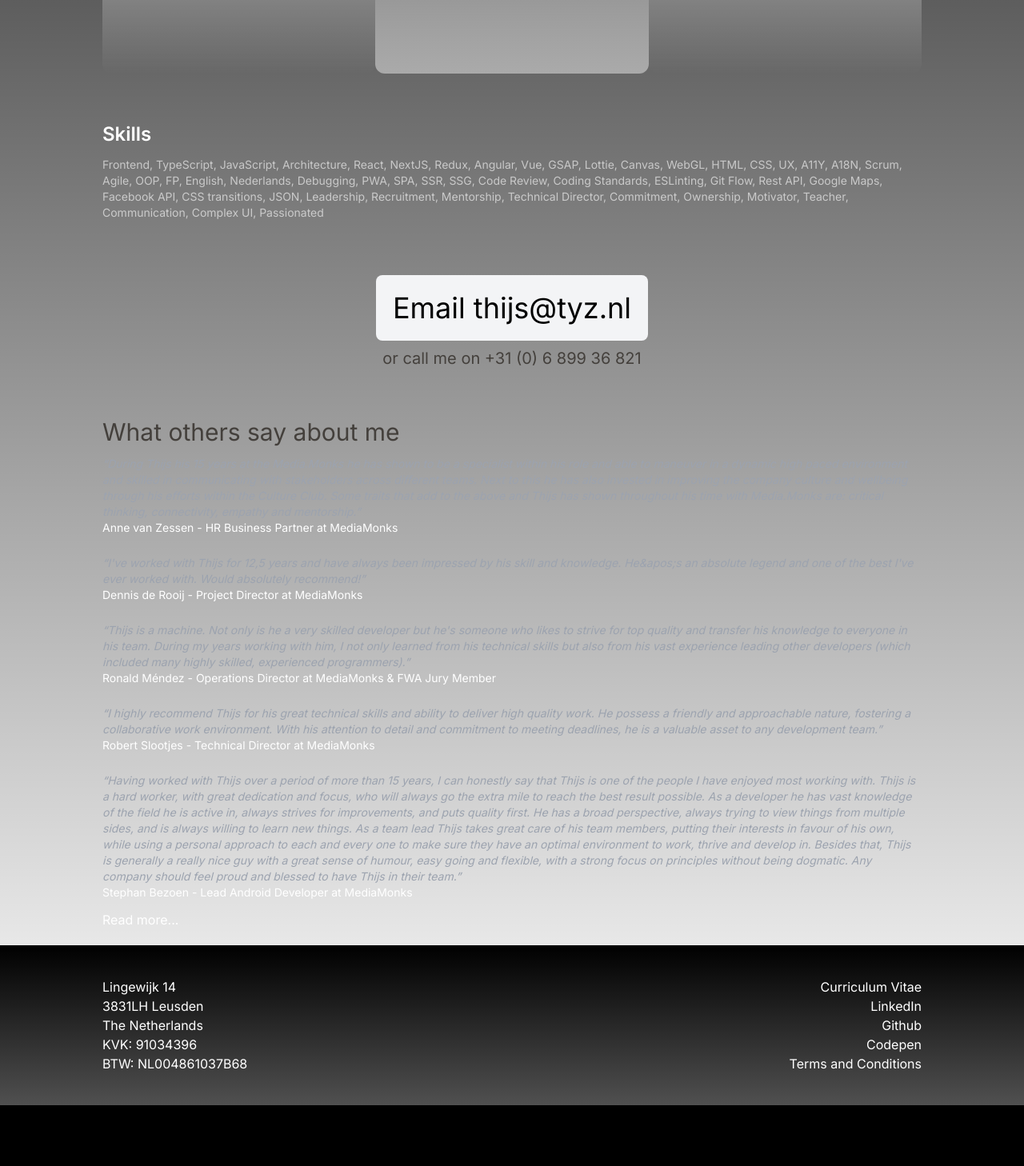
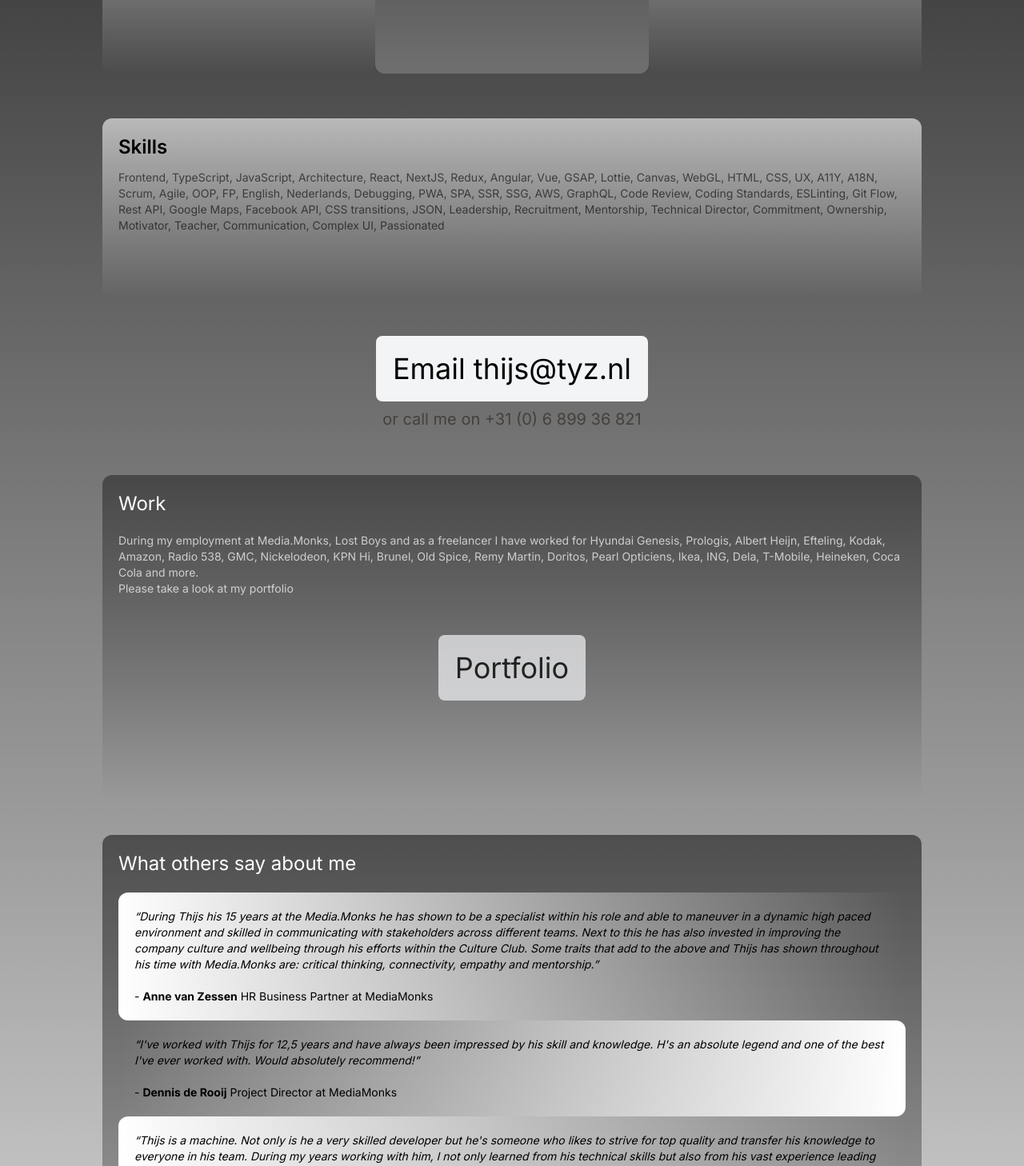
Before and after one commit to ThijsTyZ/tyz, a Next.js app: page / in a window 1280 px wide. Shown: the part 800-2258 px from the top of the page at 80% size. Before the commit the page ends 2182 px from the top, so only its background shows below. Built offline with nearby package versions, Linux system fonts and the light colour scheme.

Commit message:
Add section for portfolio
some more styling updates
typing updates

```diff
--- a/src/app/components/Header.tsx
+++ b/src/app/components/Header.tsx
@@ -9,7 +9,7 @@ export function Header(): ReactElement {
           <h1 className="text-4xl tracking-[-.1em]">TYZ</h1>
           <h3 className="text-s">Think. Yield. Zenith.</h3>
         </Link>
-        <p className="w-1/2 text-right text-xl">
+        <p className="w-1/2 text-right text-s leading-8">
           <a
             href="mailto:thijs@tyz.nl"
             title="Contact me by email on thijs@tyz.nl"
--- a/src/app/data/copy.ts
+++ b/src/app/data/copy.ts
@@ -1,31 +1,41 @@
+import type { ValueOf } from 'next/constants';
+
+export const paths = {
+  home: '/',
+  portfolio: '/portfolio',
+  about: '/about',
+} as const;
+
+type Path = ValueOf<typeof paths>;
+
 type Page = {
-  href: string;
+  path: Path;
   title: string;
 };
 
 export const pages: Array<Page> = [
   {
-    href: '/',
+    path: paths.home,
     title: 'Home',
   },
   {
-    href: '/portfolio',
+    path: paths.portfolio,
     title: 'Portfolio',
   },
   {
-    href: '/about',
+    path: paths.about,
     title: 'About me',
   },
-];
+] as const;
 
 type Skill = {
   name: string;
   description?: string;
   href?: string;
-  alternatives?: Array<string>;
+  alternatives?: ReadonlyArray<string>;
 };
 
-export const skills: Array<Skill> = [
+export const skills: ReadonlyArray<Skill> = [
   {
     name: 'Frontend',
     href: 'https://en.wikipedia.org/wiki/Front-end_web_development',
@@ -87,6 +97,8 @@ export const skills: Array<Skill> = [
   { name: 'SPA' },
   { name: 'SSR' },
   { name: 'SSG' },
+  { name: 'AWS' },
+  { name: 'GraphQL' },
   { name: 'Code Review' },
   { name: 'Coding Standards' },
   { name: 'ESLinting' },
@@ -107,7 +119,7 @@ export const skills: Array<Skill> = [
   { name: 'Communication' },
   { name: 'Complex UI' },
   { name: 'Passionated' },
-];
+] as const;
 
 export const keywords: Array<string> = [
   'Thijs Broerse',
@@ -130,7 +142,7 @@ type Recommendation = {
   position: string;
 };
 
-export const recommendations: Array<Recommendation> = [
+export const recommendations: ReadonlyArray<Recommendation> = [
   {
     text: `During Thijs his 15 years at the Media.Monks he has shown to be a
 specialist within his role and able to maneuver in a dynamic high
@@ -145,7 +157,7 @@ thinking, connectivity, empathy and mentorship.`,
   },
   {
     text: `I've worked with Thijs for 12,5 years and have always been
-impressed by his skill and knowledge. He&apos;s an absolute legend
+impressed by his skill and knowledge. H's an absolute legend
 and one of the best I've ever worked with. Would absolutely
 recommend!`,
     author: `Dennis de Rooij`,
@@ -190,4 +202,4 @@ Thijs in their team.`,
     author: `Stephan Bezoen`,
     position: 'Lead Android Developer at MediaMonks',
   },
-];
+] as const;
--- a/src/app/layout.tsx
+++ b/src/app/layout.tsx
@@ -10,7 +10,7 @@ const inter = Inter({ subsets: ['latin'] });
 
 export const metadata: Metadata = {
   title:
-    'TyZ - Thijs Broerse - Interim Tech Lead & Freelance Frontend Architect',
+    'TYZ - Thijs Broerse - Interim Tech Lead & Freelance Frontend Architect',
   description:
     'Highly skilled Frontend expert with 20+ years of experience in web development and leadership. Able to set up, develop and maintain complex (frontend) systems, leading (international) development teams. Worked on many (award winning) projects specialized in scripting and architecture.',
   keywords,
--- a/src/app/page.tsx
+++ b/src/app/page.tsx
@@ -1,18 +1,19 @@
 import Link from 'next/link';
 import { type ReactElement, Fragment } from 'react';
 import { Hero } from '@/app/components/Hero';
-import { skills, recommendations } from '@/app/data/copy';
+import { skills, recommendations, paths } from '@/app/data/copy';
 
 export default function Home(): ReactElement {
   return (
     <>
       <Hero />
 
+      {/* Think. Yield. Zenith. */}
       <section className="grid justify-between w-full lg:mb-0 lg:grid-cols-3 lg:text-left py-10">
         <article className="p-5 pb-10 lg:pb-32 bg-gradient-to-r lg:bg-gradient-to-b from-white to-transparent rounded-xl text-black">
           <h2 className="mb-3 text-2xl font-semibold">Think.</h2>
           <h3 className="mb-3 text-xl font-semibold">Architecture</h3>
-          <p className="m-0 text-sm opacity-70">
+          <p className="text-sm opacity-70">
             Unlock your team&apos;s full potential with my leadership. As an
             experienced leader for development teams, I offer a distinctive
             approach that blends <strong>mentoring</strong> and{' '}
@@ -22,11 +23,10 @@ export default function Home(): ReactElement {
             teams, and elevate your team&apos;s performance to new heights.
           </p>
         </article>
-
-        <article className="p-5 pb-10 lg:pb-32 bg-gradient-to-l lg:bg-gradient-to-t from-[#aaa] to-transparent rounded-xl text-black">
+        <article className="p-5 pb-10 lg:pb-32 bg-gradient-to-l lg:bg-gradient-to-t from-[rgba(255,255,255,0.2)] to-transparent rounded-xl text-black">
           <h2 className="mb-3 text-2xl font-semibold text-white">Yield.</h2>
           <h3 className="mb-3 text-xl font-semibold text-white">Leadership</h3>
-          <p className="m-0 text-sm opacity-70 text-white">
+          <p className="text-sm opacity-70 text-white">
             Building for Change with Solid APIs. In the realm of architecture, I
             specialize in crafting robust solutions for intricate challenges,
             ensuring your systems remain agile and adaptive through smart{' '}
@@ -35,11 +35,10 @@ export default function Home(): ReactElement {
             future-ready framework.
           </p>
         </article>
-
         <article className="p-5 pb-10 lg:pb-32 bg-gradient-to-r lg:bg-gradient-to-b from-white to-transparent rounded-xl text-black">
           <h2 className="mb-3 text-2xl font-semibold">Zenith.</h2>
           <h3 className="mb-3 text-xl font-semibold">Amazing Websites</h3>
-          <p className="m-0 text-sm opacity-70">
+          <p className="text-sm opacity-70">
             In the world of development, I bring high standards, robustness, and
             a performance-driven approach to the table. With expertise in{' '}
             <strong>TypeScript</strong>, I create inclusive experiences through{' '}
@@ -52,9 +51,10 @@ export default function Home(): ReactElement {
           </p>
         </article>
       </section>
+      {/**/}
 
       {/* Skills */}
-      <section className="relative flex flex-col py-5">
+      <section className="p-5 pb-20 mt-4 relative flex flex-col bg-gradient-to-r lg:bg-gradient-to-b from-[rgba(255,255,255,0.6)] to-transparent rounded-xl text-black">
         <h2 className="mb-3 text-2xl font-semibold">Skills</h2>
         <p className="text-sm">
           {skills.map(({ name, href, description }, index) => (
@@ -77,36 +77,59 @@ export default function Home(): ReactElement {
           ))}
         </p>
       </section>
-
       {/**/}
 
+      {/* CTA */}
       <section className="max-w-5xl flex flex-col lg:place-items-center py-10">
-        <a
+        <Link
           href="mailto:thijs@tyz.nl"
           className="text-black text-4xl p-5 m-2 rounded-lg border border-transparent transition-colors border-gray-300 bg-gray-100 hover:border-gray-600 hover:bg-white hover:no-underline"
         >
           Email thijs@tyz.nl
-        </a>
+        </Link>
         <a href="tel:+31689936821" className="text-stone-700 text-xl max-w-5xl">
           or call me on +31 (0) 6 899 36 821
         </a>
       </section>
+      {/**/}
 
-      <section className="max-w-5xl relative flex flex-col py-5">
-        <h4 className="text-stone-700 text-3xl max-w-5xl">
-          What others say about me
-        </h4>
+      {/* Portfolio */}
+      <section className="p-5 pb-20 w-full mt-4 bg-gradient-to-r lg:bg-gradient-to-b from-[rgba(0,0,0,0.4)] to-transparent rounded-xl text-white text-sm">
+        <h3 className="text-2xl mb-5">Work</h3>
+        <p className="text-sm opacity-70">
+          During my employment at Media.Monks, Lost Boys and as a freelancer I
+          have worked for Hyundai Genesis, Prologis, Albert Heijn, Efteling,
+          Kodak, Amazon, Radio 538, GMC, Nickelodeon, KPN Hi, Brunel, Old Spice,
+          Remy Martin, Doritos, Pearl Opticiens, Ikea, ING, Dela, T-Mobile,
+          Heineken, Coca Cola and more. <br />
+          <Link href={paths.portfolio}>Please take a look at my portfolio</Link>
+          <div className="flex flex-col lg:place-items-center py-10">
+            <Link
+              href={paths.portfolio}
+              className="text-black text-4xl p-5 m-2 rounded-lg border border-transparent transition-colors border-gray-300 bg-gray-100 hover:border-gray-600 hover:bg-white hover:no-underline"
+            >
+              Portfolio
+            </Link>
+          </div>
+        </p>
+      </section>
+      {/**/}
 
-        {recommendations.map(({ text, author, position }) => (
-          <p className="text-sm py-3 " key={author}>
-            <q className="lg:text-justify text-sm text-gray-400 italic">
-              {text}
-            </q>
+      {/* Recommendations */}
+      <section className="p-5 pb-20 mt-10 bg-gradient-to-r lg:bg-gradient-to-b from-[rgba(0,0,0,0.5)] to-transparent rounded-xl text-black text-sm">
+        <h3 className="text-white text-2xl mb-5">What others say about me</h3>
+        {recommendations.map(({ text, author, position }, index) => (
+          <p
+            className={`p-5 from-white to-transparent rounded-xl text-black ${
+              index % 2 ? 'bg-gradient-to-l' : 'bg-gradient-to-r'
+            }`}
+            key={author}
+          >
+            <q className="lg:text-justify italic">{text}</q>
             <br />
-            {author} - {position}
+            <br />- <strong>{author}</strong> {position}
           </p>
         ))}
-
         <a
           href="https://www.linkedin.com/in/tyz81/details/recommendations/"
           target="_blank"
@@ -116,6 +139,7 @@ export default function Home(): ReactElement {
           Read more...
         </a>
       </section>
+      {/**/}
     </>
   );
 }
```
